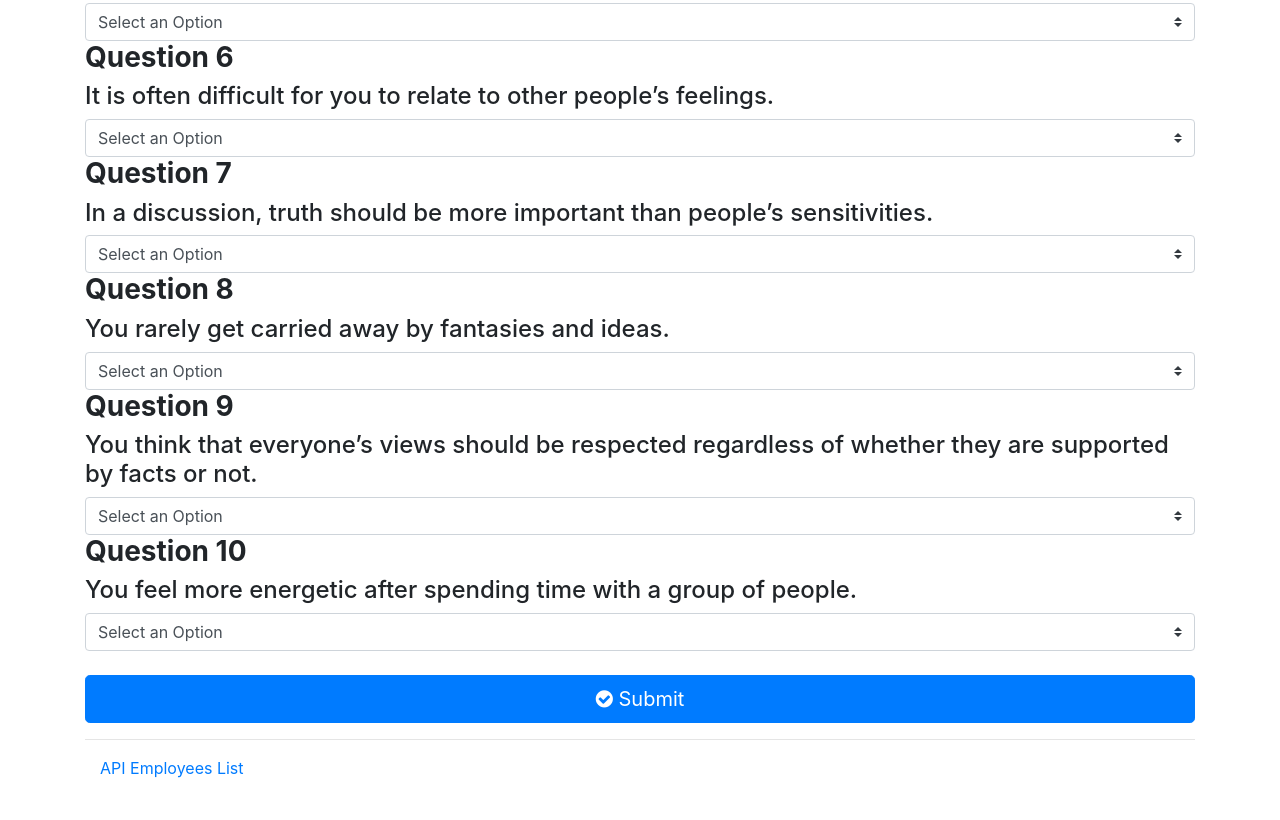
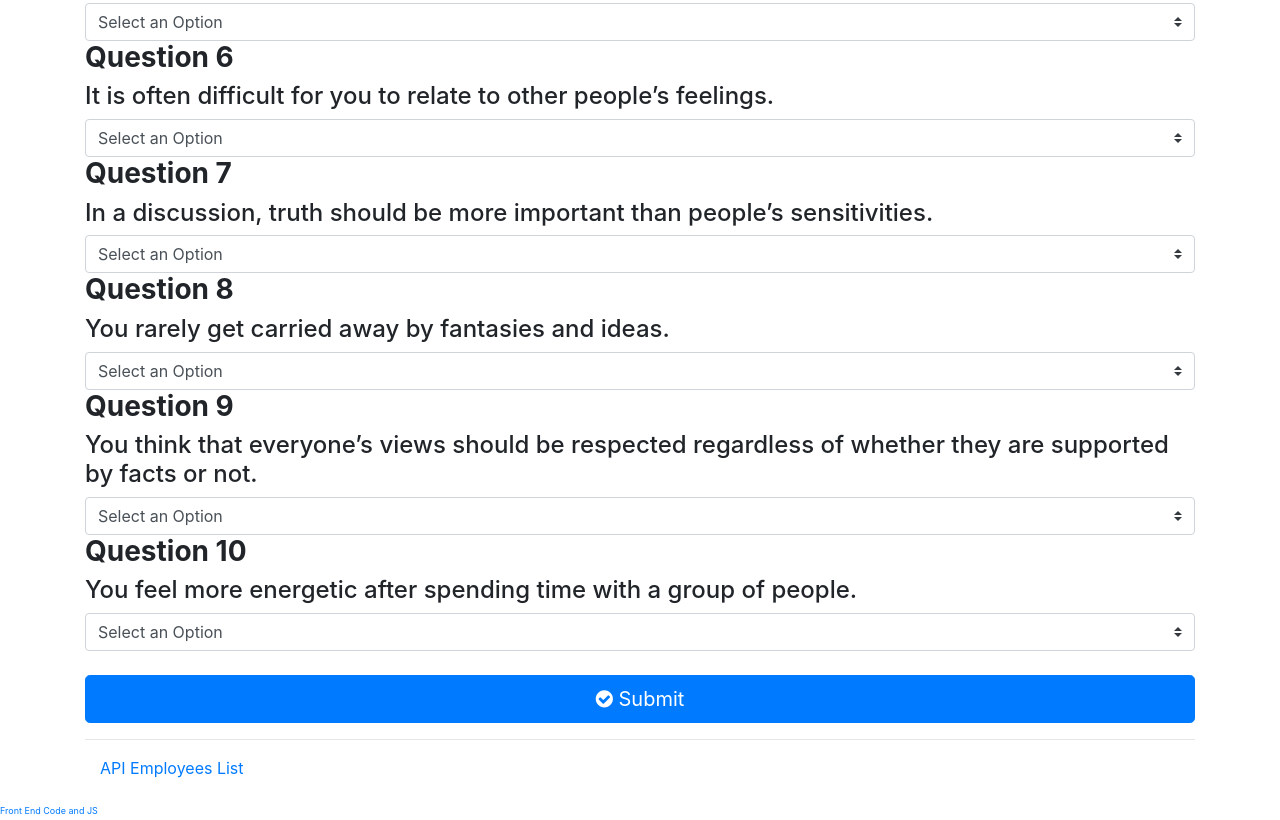
Before and after one commit to andrew-linck/EmployeeFinder, a website: page app/public/survey.html in a window 1280 px wide. Shown: the part 837-1657 px from the top of the page. Before the commit the page ends 1633 px from the top, so only its background shows below. Drawn offline with nearby package versions, Linux system fonts and the light colour scheme.

Commit message:
added footer cred for now

```diff
--- a/app/public/survey.html
+++ b/app/public/survey.html
@@ -188,5 +188,8 @@
 
 
 </body>
+<footer>
+  <a style="font-size: 9px" href="https://floating-crag-33789.herokuapp.com/">Front End Code and JS</a>
+</footer>
 
 </html>
```
Also changed, not shown: app/public/home.html (+1 -0 lines), 1 other file.
